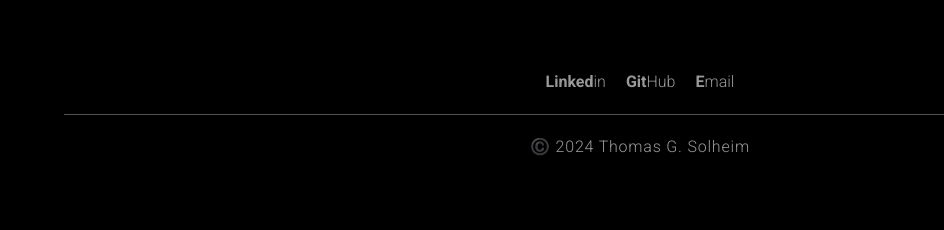
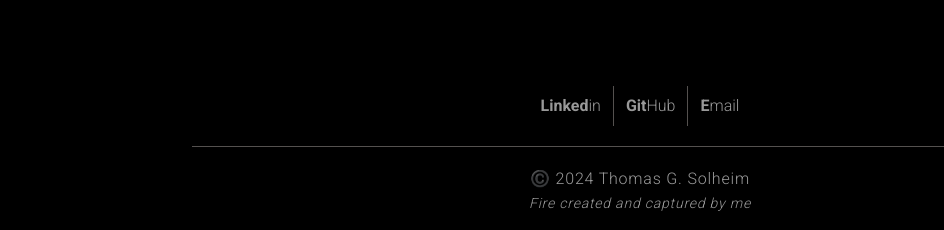
Before and after one commit to Taxato/TGS-Portfolio, a React (Vite) app: page / in a window 1280 px wide. Shown: the part 722-952 px from the top of the page, without its empty margins (0-944 px from the left). Before the commit the page ends 881 px from the top, so only its background shows below. Built offline with nearby package versions, Linux system fonts and the light colour scheme.

Commit message:
footer updates

```diff
--- a/index.html
+++ b/index.html
@@ -12,7 +12,7 @@
 	<link href="https://fonts.googleapis.com/css2?family=Roboto:wght@300;700&family=Share+Tech&display=swap" rel="stylesheet" />
 
 	<title>TGS Portfolio</title>
-	<link rel="shortcut icon" href="imgs/personal-logo.svg" type="image/x-icon" />
+	<link rel="icon" href="./imgs/personal-logo.svg" type="image/x-icon" />
 </head>
 
 <body>
--- a/src/App.jsx
+++ b/src/App.jsx
@@ -6,7 +6,7 @@ import Footer from "./components/sections/Footer";
 
 export default function App() {
 	return (
-		<main className="">
+		<main className="h-full">
 			<Hero />
 
 			<WebDevSection />
--- a/src/components/Icon.jsx
+++ b/src/components/Icon.jsx
@@ -3,7 +3,7 @@ export default function Icon({ name, children }) {
 		<div className="flex flex-col items-center gap-1 text-pink-300">
 			<img
 				src={`imgs/${name}`}
-				className="h-8 w-fit rounded-lg sm:h-16"
+				className="h-10 w-fit rounded-lg sm:h-16"
 			/>
 			{children}
 		</div>
--- a/src/components/sections/Footer.jsx
+++ b/src/components/sections/Footer.jsx
@@ -1,13 +1,13 @@
 export default function Footer() {
 	return (
-		<footer className="m-auto w-[90%] text-center text-white text-opacity-60">
-			<ul className="mb-5 flex justify-center gap-5">
+		<footer className="mx-auto w-[70%] pt-4 text-center text-white text-opacity-60">
+			<ul className="mb-5 flex items-center justify-center">
 				<li>
 					<a href="https://www.linkedin.com/in/TGSolheim">
 						<span className="font-extrabold">Linked</span>in
 					</a>
 				</li>
-				<li>
+				<li className="mx-3 flex h-[40px] items-center border-x border-stone-400 border-opacity-50 px-3">
 					<a href="https://www.github.com/Taxato">
 						<span className="font-bold">Git</span>Hub
 					</a>
@@ -19,8 +19,11 @@ export default function Footer() {
 				</li>
 			</ul>
 
-			<p className="border-t border-t-stone-400 border-opacity-50 pt-5 tracking-wider">
-				©️ 2024 Thomas G. Solheim
+			<p className="border-t border-t-stone-400 border-opacity-50 py-5 tracking-wider">
+				©️ 2024 Thomas G. Solheim <br />
+				<span className="text-sm italic">
+					Fire created and captured by me
+				</span>
 			</p>
 		</footer>
 	);
```
